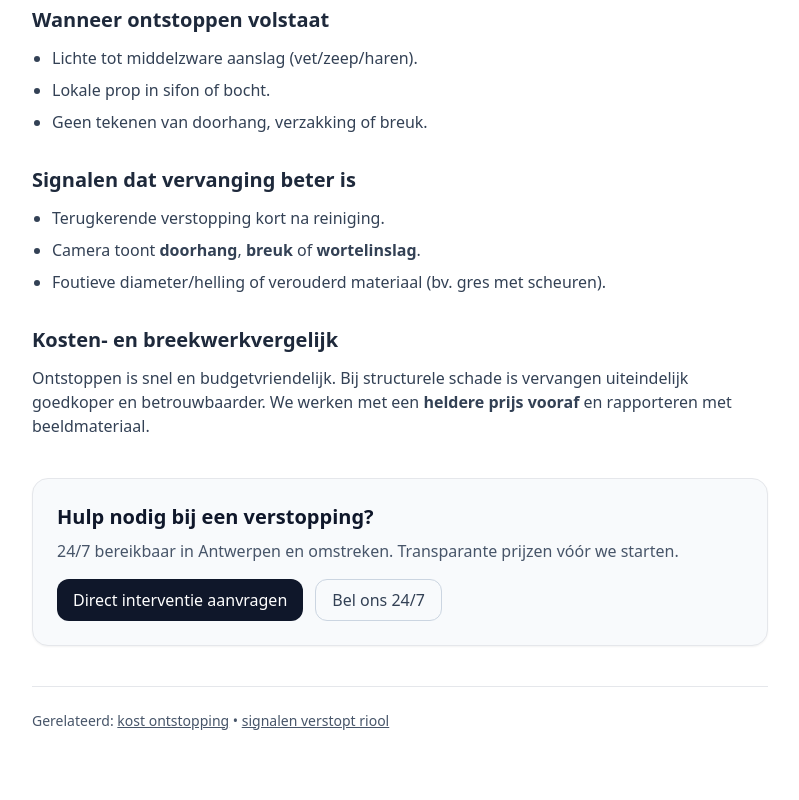
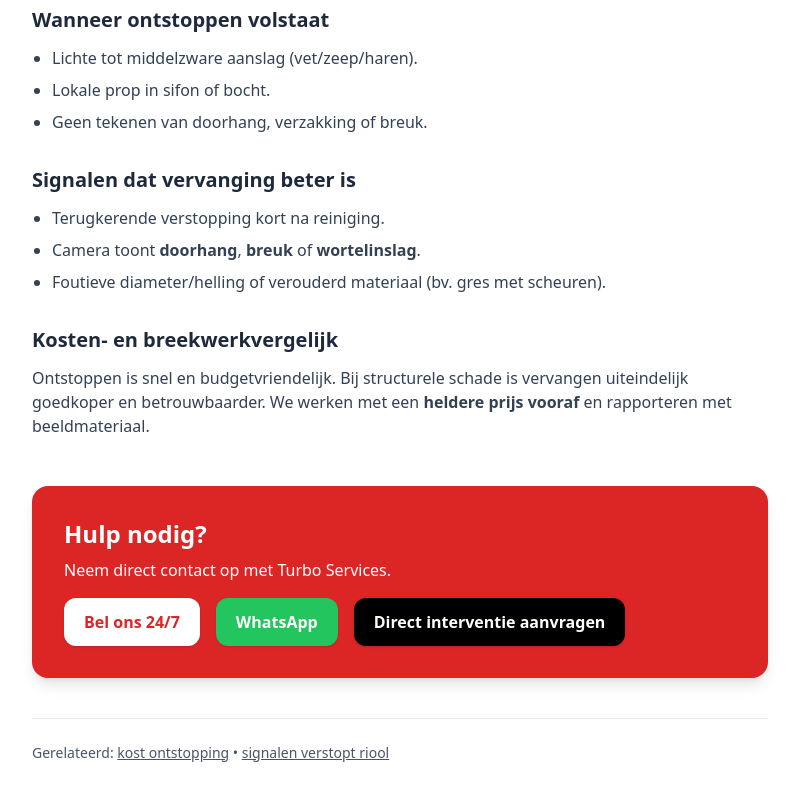
Before and after one commit to Turbo-89/turboservices, a Next.js app: page /kennisbank/ontstopping/leiding-vervangen-of-ontstoppen in a window 1280 px wide. Shown: the part 378-1178 px from the top of the page, without its empty margins (240-1039 px from the left). Built offline with nearby package versions, Linux system fonts and the light colour scheme.

Commit message:
Update CTA.tsx

```diff
--- a/components/kb/CTA.tsx
+++ b/components/kb/CTA.tsx
@@ -1,40 +1,48 @@
-"use client";
-
 import Link from "next/link";
 
 export default function CTA({
-  title = "Hulp nodig bij een verstopping?",
-  subtitle = "24/7 bereikbaar in Antwerpen en omstreken. Transparante prijzen vóór we starten.",
-  primaryHref = "/aanvraag",
+  title = "Hulp nodig?",
+  subtitle = "Neem direct contact op met Turbo Services.",
+  primaryHref = "/boeken",
   primaryLabel = "Direct interventie aanvragen",
-  secondaryHref = "/contact",
-  secondaryLabel = "Bel ons 24/7",
 }: {
   title?: string;
   subtitle?: string;
   primaryHref?: string;
   primaryLabel?: string;
-  secondaryHref?: string;
-  secondaryLabel?: string;
 }) {
   return (
-    <aside className="mt-10 rounded-2xl border bg-slate-50 p-6 shadow-sm">
-      <h3 className="text-xl font-semibold text-slate-900">{title}</h3>
-      <p className="mt-2 text-slate-600">{subtitle}</p>
-      <div className="mt-4 flex flex-wrap gap-3">
+    <div className="mt-12 rounded-2xl bg-red-600 p-8 text-white shadow-lg">
+      <h2 className="text-2xl font-bold">{title}</h2>
+      <p className="mt-2">{subtitle}</p>
+
+      <div className="mt-4 flex flex-wrap gap-4">
+        {/* Bel-knop (klikbaar telefoonnummer) */}
+        <a
+          href="tel:+32485031877"
+          className="rounded-xl bg-white px-5 py-3 font-semibold text-red-600 shadow hover:bg-slate-100"
+        >
+          Bel ons 24/7
+        </a>
+
+        {/* WhatsApp (optioneel, als je WhatsApp Business actief hebt) */}
+        <a
+          href="https://wa.me/32485031877"
+          target="_blank"
+          rel="noopener noreferrer"
+          className="rounded-xl bg-green-500 px-5 py-3 font-semibold text-white shadow hover:bg-green-600"
+        >
+          WhatsApp
+        </a>
+
+        {/* Boekingsknop → /boeken */}
         <Link
           href={primaryHref}
-          className="inline-flex items-center rounded-xl bg-slate-900 px-4 py-2 text-white hover:bg-slate-800"
+          className="rounded-xl bg-black px-5 py-3 font-semibold text-white shadow hover:bg-slate-800"
         >
           {primaryLabel}
         </Link>
-        <Link
-          href={secondaryHref}
-          className="inline-flex items-center rounded-xl border border-slate-300 px-4 py-2 text-slate-700 hover:bg-white"
-        >
-          {secondaryLabel}
-        </Link>
       </div>
-    </aside>
+    </div>
   );
 }
```
